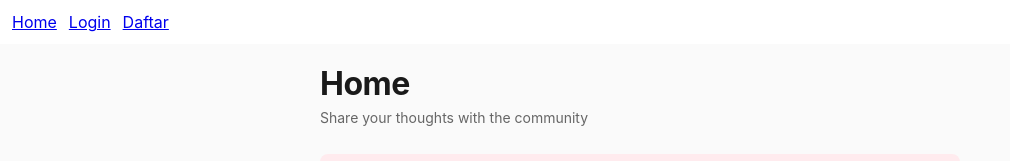
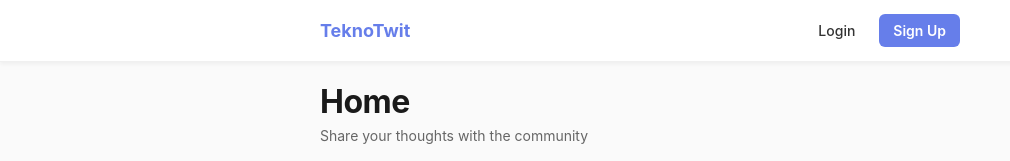
Before and after one commit to mfadlika/Web-TeknoTwit, a React (Create React App) app in the folder frontend/: page / in a window 1280 px wide. Shown: the top 161 px of the page, without its empty margins (0-1010 px from the left). Built offline with nearby package versions, Linux system fonts and the light colour scheme; no server answers.

Commit message:
change navbar view

```diff
--- a/frontend/src/App.js
+++ b/frontend/src/App.js
@@ -29,26 +29,136 @@ function NavBar() {
   };
 
   return (
-    <nav style={{ padding: 12 }}>
-      <Link to="/" style={{ marginRight: 12 }}>
+    <nav
+      style={{
+        padding: "14px 20px",
+        background: "#fff",
+        borderBottom: "1px solid #f0f0f0",
+        boxShadow: "0 2px 4px rgba(0,0,0,0.05)",
+        position: "sticky",
+        top: 0,
+        zIndex: 100,
+      }}
+    >
+      <div
+        style={{
+          maxWidth: 640,
+          margin: "0 auto",
+          display: "flex",
+          justifyContent: "space-between",
+          alignItems: "center",
+        }}
+      >
+        <Link
+          to="/"
+          style={{
+            fontSize: 18,
+            fontWeight: 700,
+            color: "#667eea",
+            textDecoration: "none",
+            display: "flex",
+            alignItems: "center",
+            gap: 8,
+          }}
+        >
+          TeknoTwit
+        </Link>
+
+        <div style={{ display: "flex", gap: 12, alignItems: "center" }}>
+          {token ? (
+            <>
+              <Link
+                to="/"
+                style={{
+                  color: "#333",
+                  textDecoration: "none",
+                  fontSize: 14,
+                  fontWeight: 500,
+                  padding: "6px 12px",
+                  borderRadius: 6,
+                  transition: "all 0.2s",
+                }}
+                onMouseEnter={(e) => {
+                  e.currentTarget.style.background = "#f0f0f0";
+                }}
+                onMouseLeave={(e) => {
+                  e.currentTarget.style.background = "transparent";
+                }}
+              >
                 Home
               </Link>
-
-      {token ? (
               <button
                 onClick={handleLogout}
-          style={{ marginLeft: 8, padding: "6px 10px", borderRadius: 6 }}
+                style={{
+                  padding: "8px 14px",
+                  borderRadius: 6,
+                  border: "1px solid #667eea",
+                  background: "transparent",
+                  color: "#667eea",
+                  fontWeight: 600,
+                  fontSize: 14,
+                  cursor: "pointer",
+                  transition: "all 0.2s",
+                }}
+                onMouseEnter={(e) => {
+                  e.currentTarget.style.background = "#667eea";
+                  e.currentTarget.style.color = "#fff";
+                }}
+                onMouseLeave={(e) => {
+                  e.currentTarget.style.background = "transparent";
+                  e.currentTarget.style.color = "#667eea";
+                }}
               >
                 Logout
               </button>
+            </>
           ) : (
             <>
-          <Link to="/login" style={{ marginRight: 12 }}>
+              <Link
+                to="/login"
+                style={{
+                  color: "#333",
+                  textDecoration: "none",
+                  fontSize: 14,
+                  fontWeight: 500,
+                  padding: "6px 12px",
+                  borderRadius: 6,
+                  transition: "all 0.2s",
+                }}
+                onMouseEnter={(e) => {
+                  e.currentTarget.style.background = "#f0f0f0";
+                }}
+                onMouseLeave={(e) => {
+                  e.currentTarget.style.background = "transparent";
+                }}
+              >
                 Login
               </Link>
-          <Link to="/signup">Daftar</Link>
+              <Link
+                to="/signup"
+                style={{
+                  color: "#fff",
+                  textDecoration: "none",
+                  fontSize: 14,
+                  fontWeight: 600,
+                  padding: "8px 14px",
+                  borderRadius: 6,
+                  background: "#667eea",
+                  transition: "all 0.2s",
+                }}
+                onMouseEnter={(e) => {
+                  e.currentTarget.style.background = "#5568d3";
+                }}
+                onMouseLeave={(e) => {
+                  e.currentTarget.style.background = "#667eea";
+                }}
+              >
+                Sign Up
+              </Link>
             </>
           )}
+        </div>
+      </div>
     </nav>
   );
 }
```
Lines whose indentation alone changed are shown as unchanged.
